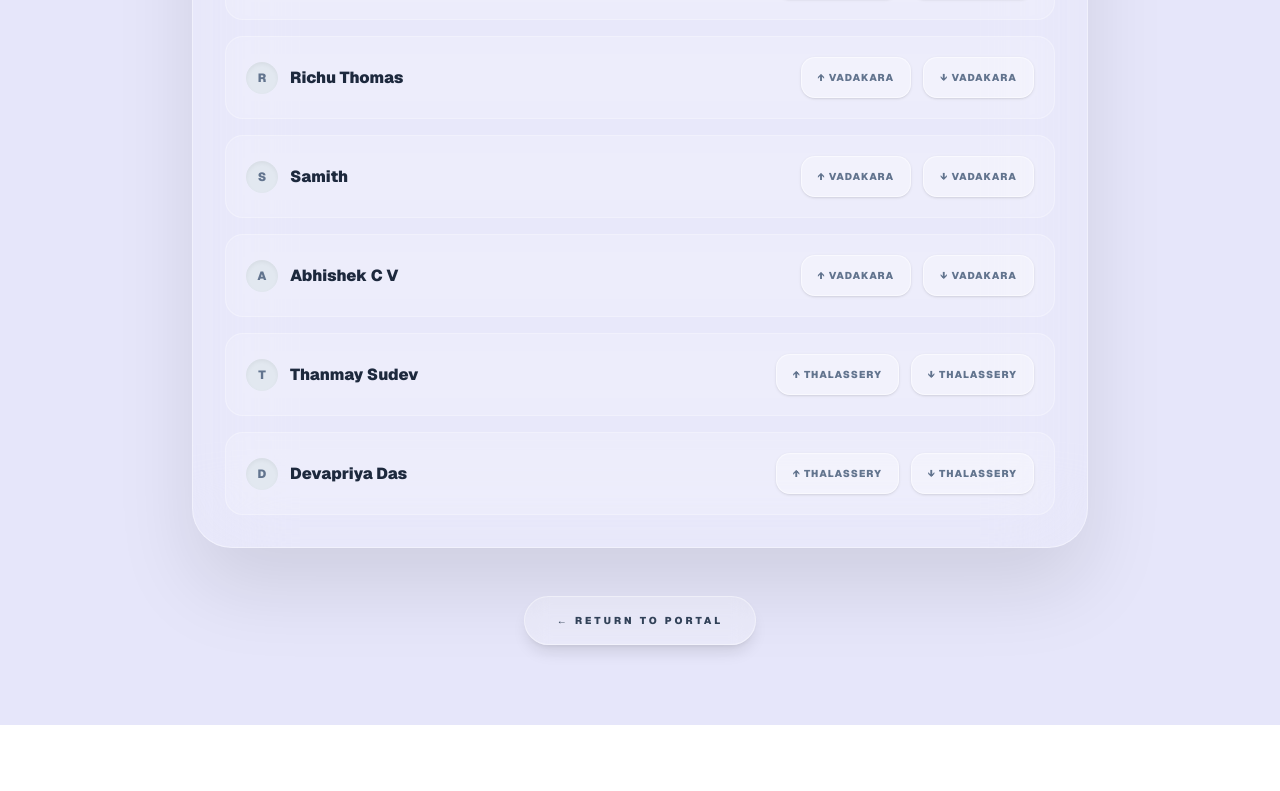
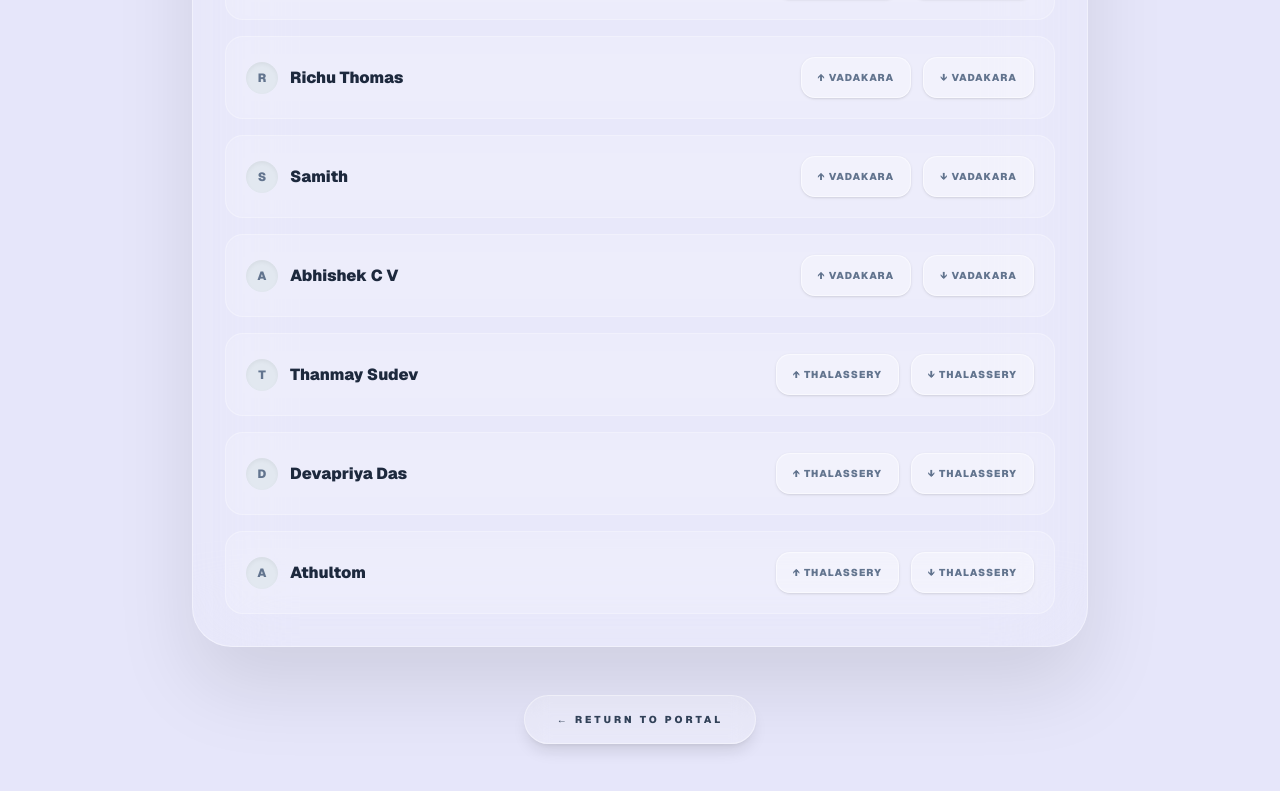
Before and after one commit to 24f2007920KPNARAYANAN/industrial-visit, a Next.js app: page /admin/boarding in a window 1280 px wide. Shown: the part 1681-2472 px from the top of the page. Before the commit the page ends 2406 px from the top, so only its background shows below. Built offline with nearby package versions, Linux system fonts and the light colour scheme.

Commit message:
added athult om

```diff
--- a/app/admin/boarding/page.tsx
+++ b/app/admin/boarding/page.tsx
@@ -34,6 +34,7 @@ const DEFAULT_STUDENTS: Student[] = [
   { id: 18, name: "Abhishek C V", boarding: "Vadakara", leaving: "Vadakara", hasBoarded: false, hasLeft: false },
   { id: 19, name: "Thanmay Sudev", boarding: "Thalassery", leaving: "Thalassery", hasBoarded: false, hasLeft: false },
   { id: 20, name: "Devapriya Das", boarding: "Thalassery", leaving: "Thalassery", hasBoarded: false, hasLeft: false },
+  { id: 21, name: "Athultom", boarding: "Thalassery", leaving: "Thalassery", hasBoarded: false, hasLeft: false },
 ]
 
 export default function BoardingPage() {
```
